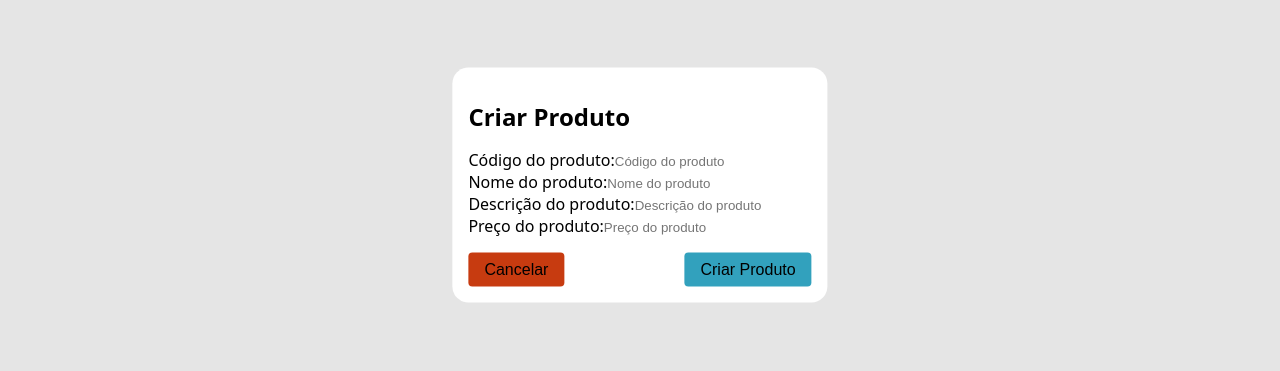
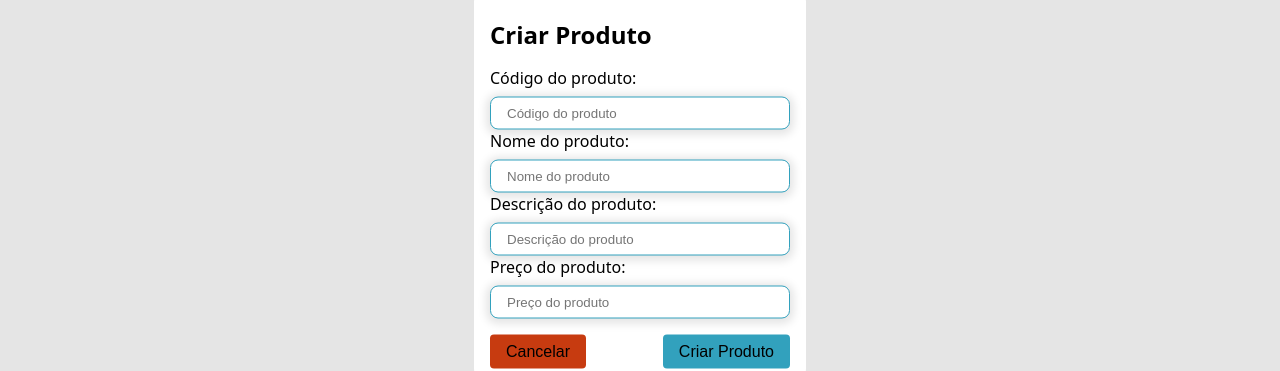
Before and after one commit to nadjiel/nunes-sports, a React (Create React App) app in the folder frontend/: page / in a window 1280 px wide. Both pictures are taken after a click on the button "Adicionar Produto". Shown: the part 215-586 px from the top of the page. Built offline with nearby package versions, Linux system fonts and the light colour scheme; no server answers.

Commit message:
view: adicionando css ao componente input

```diff
--- a/frontend/src/components/Input/index.tsx
+++ b/frontend/src/components/Input/index.tsx
@@ -22,16 +22,17 @@ export function Input<FormData extends FieldValues>({
   error
 }: Props<FormData>) {
   return (
-    <div>
-      { label && <label htmlFor={name}>{label}</label> }
+    <div className="input-container">
+      { label && <label className="input-label" htmlFor={name}>{label}</label> }
       <input
+        className="input"
         id={name}
         type={type}
         step={step}
         placeholder={placeholder}
         {...register(name)}
       />
-      { error && <span>{error.message}</span> }
+      { error && <span className="input-warning">{error.message}</span> }
     </div>
   );
 }
--- a/frontend/src/components/Input/style.css
+++ b/frontend/src/components/Input/style.css
@@ -0,0 +1,23 @@
+.input-container {
+  display: flex;
+  flex-direction: column;
+  gap: .5rem;
+  min-width: 300px;
+}
+
+.input-label {
+  display: block;
+}
+
+.input {
+  flex-grow: 1;
+  padding: .5rem 1rem;
+  border: 1px solid #32a1bd;
+  border-radius: .5rem;
+  box-shadow: 0 .1rem .5rem .25rem rgba(0, 0, 0, .1);
+}
+
+.input-warning {
+  font-size: .8rem;
+  color: rgb(199, 59, 16);
+}
```
